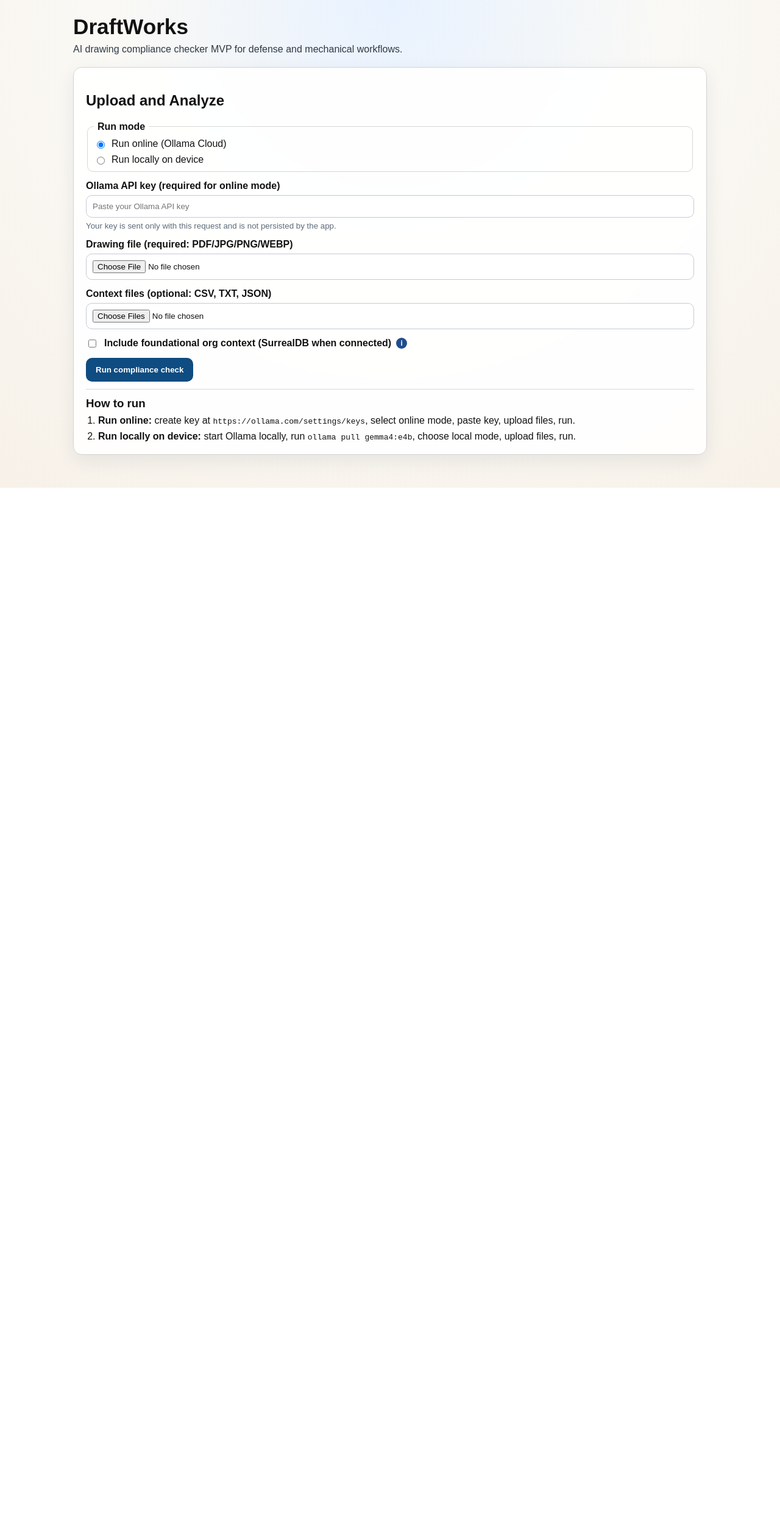
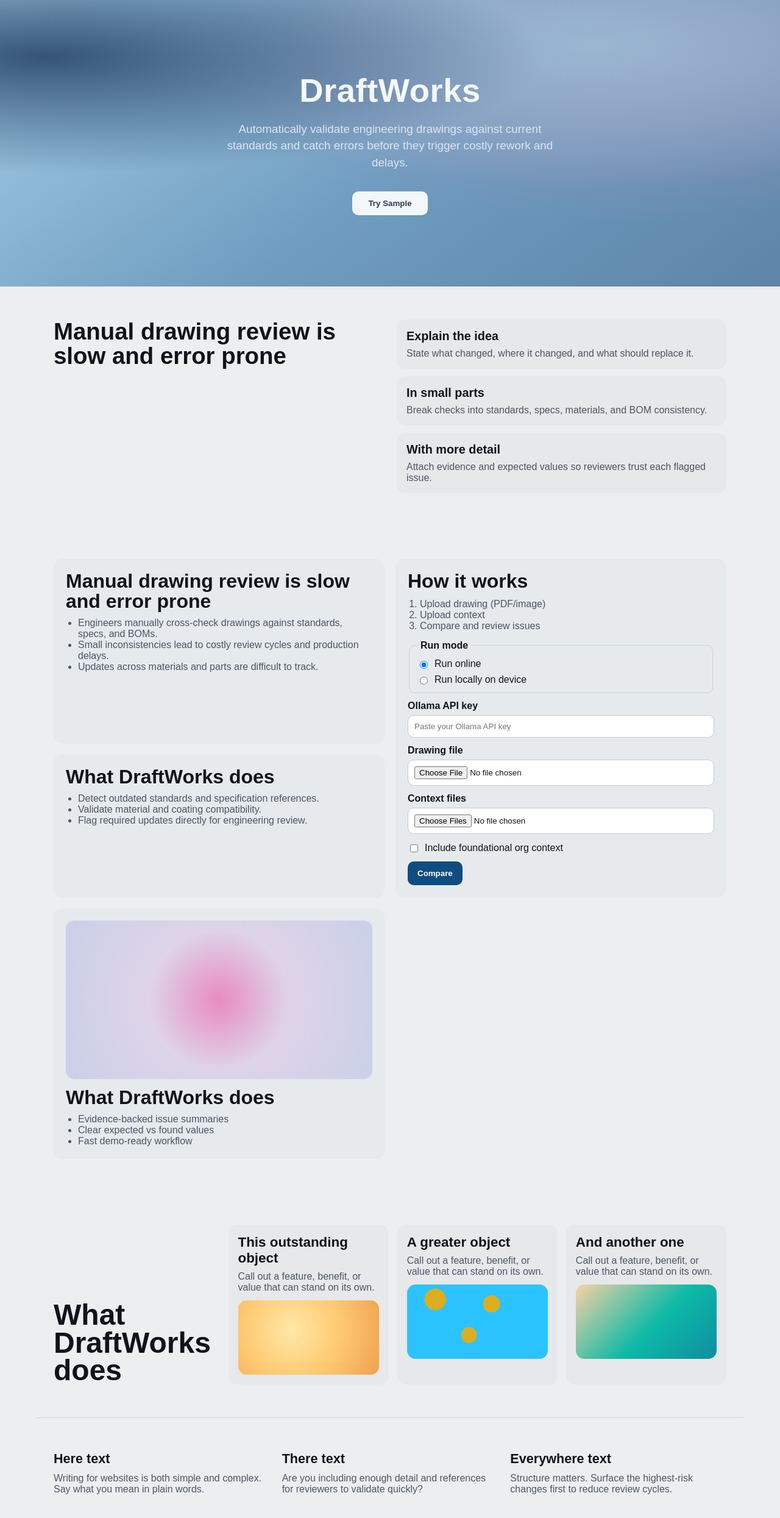
Before and after one commit to eperez28/DraftWorks, a React (Vite) app in the folder frontend/: page / in a window 1280 px wide. Shown: the top 2490 px of the page at 61% size. Before the commit the page ends 800 px from the top, so only its background shows below. Built offline with nearby package versions, Linux system fonts and the light colour scheme.

Commit message:
Redesign landing UI to match DraftWorks mock and keep analyzer workflow

```diff
--- a/frontend/src/App.tsx
+++ b/frontend/src/App.tsx
@@ -1,4 +1,4 @@
-import { ChangeEvent, FormEvent, useMemo, useState } from 'react'
+import { ChangeEvent, FormEvent, useMemo, useRef, useState } from 'react'
 
 type Severity = 'low' | 'medium' | 'high' | 'critical'
 
@@ -40,6 +40,7 @@
 }
 
 export function App() {
+  const analyzerRef = useRef<HTMLElement | null>(null)
   const [drawing, setDrawing] = useState<File | null>(null)
   const [contextFiles, setContextFiles] = useState<File[]>([])
   const [useFoundational, setUseFoundational] = useState(false)
@@ -64,10 +65,14 @@
     setContextFiles(files)
   }
 
+  const scrollToAnalyzer = () => {
+    analyzerRef.current?.scrollIntoView({ behavior: 'smooth', block: 'start' })
+  }
+
   const onSubmit = async (event: FormEvent) => {
     event.preventDefault()
     if (!drawing) {
-      setError('Please upload one drawing PDF first.')
+      setError('Please upload one drawing first.')
       return
     }
     if (inferenceMode === 'online' && !userApiKey.trim()) {
@@ -109,14 +114,54 @@
   }
 
   return (
-    <main className="page">
-      <header className="hero">
+    <main className="site-shell">
+      <section className="hero-wrap">
+        <div className="hero-inner">
           <h1>DraftWorks</h1>
-        <p className="subhead">AI drawing compliance checker MVP for defense and mechanical workflows.</p>
-      </header>
+          <p>
+            Automatically validate engineering drawings against current standards and catch errors before they
+            trigger costly rework and delays.
+          </p>
+          <button className="hero-btn" onClick={scrollToAnalyzer}>Try Sample</button>
+        </div>
+      </section>
 
-      <section className="card">
-        <h2>Upload and Analyze</h2>
+      <section className="content-wrap split-block">
+        <h2>Manual drawing review is slow and error prone</h2>
+        <div className="stack-cards">
+          <article>
+            <h3>Explain the idea</h3>
+            <p>State what changed, where it changed, and what should replace it.</p>
+          </article>
+          <article>
+            <h3>In small parts</h3>
+            <p>Break checks into standards, specs, materials, and BOM consistency.</p>
+          </article>
+          <article>
+            <h3>With more detail</h3>
+            <p>Attach evidence and expected values so reviewers trust each flagged issue.</p>
+          </article>
+        </div>
+      </section>
+
+      <section className="content-wrap panel-grid" ref={analyzerRef}>
+        <article className="panel">
+          <h3>Manual drawing review is slow and error prone</h3>
+          <ul>
+            <li>Engineers manually cross-check drawings against standards, specs, and BOMs.</li>
+            <li>Small inconsistencies lead to costly review cycles and production delays.</li>
+            <li>Updates across materials and parts are difficult to track.</li>
+          </ul>
+        </article>
+
+        <article className="panel analyzer-panel">
+          <h3>How it works</h3>
+          <ol>
+            <li>Upload drawing (PDF/image)</li>
+            <li>Upload context</li>
+            <li>Compare and review issues</li>
+          </ol>
+
           <form onSubmit={onSubmit} className="form-grid">
             <fieldset className="mode-switch" aria-label="Inference mode">
               <legend>Run mode</legend>
@@ -127,7 +172,7 @@
                   checked={inferenceMode === 'online'}
                   onChange={() => setInferenceMode('online')}
                 />
-              Run online (Ollama Cloud)
+                Run online
               </label>
               <label className="inline">
                 <input
@@ -142,64 +187,84 @@
 
             {inferenceMode === 'online' && (
               <label>
-              Ollama API key (required for online mode)
+                Ollama API key
                 <input
                   type="password"
                   placeholder="Paste your Ollama API key"
                   value={userApiKey}
                   onChange={(event) => setUserApiKey(event.target.value)}
                 />
-              <small>Your key is sent only with this request and is not persisted by the app.</small>
               </label>
             )}
 
             <label>
-            Drawing file (required: PDF/JPG/PNG/WEBP)
+              Drawing file
               <input type="file" accept=".pdf,.jpg,.jpeg,.png,.webp,image/*,application/pdf" onChange={onDrawingChange} />
             </label>
 
             <label>
-            Context files (optional: CSV, TXT, JSON)
+              Context files
               <input type="file" multiple onChange={onContextChange} />
             </label>
 
-          <label className="checkbox-row">
+            <label className="inline checkbox-line">
               <input
                 type="checkbox"
                 checked={useFoundational}
                 onChange={(event) => setUseFoundational(event.target.checked)}
               />
-            <span>
-              Include foundational org context (SurrealDB when connected)
-              <span
-                className="tooltip"
-                title="Planned rule: drawing-view item callouts will be validated against BOM rows for existence and quantity mismatches."
-              >
-                i
-              </span>
-            </span>
+              Include foundational org context
             </label>
 
-          <button type="submit" disabled={isLoading}>
-            {isLoading ? 'Analyzing…' : 'Run compliance check'}
-          </button>
+            <button type="submit" disabled={isLoading}>{isLoading ? 'Analyzing…' : 'Compare'}</button>
           </form>
-        <div className="instructions">
-          <h3>How to run</h3>
-          <ol>
-            <li>
-              <strong>Run online:</strong> create key at <code>https://ollama.com/settings/keys</code>, select online mode, paste key, upload files, run.
-            </li>
-            <li>
-              <strong>Run locally on device:</strong> start Ollama locally, run <code>ollama pull gemma4:e4b</code>, choose local mode, upload files, run.
-            </li>
-          </ol>
+
+          {error && <p className="error">{error}</p>}
+        </article>
+
+        <article className="panel">
+          <h3>What DraftWorks does</h3>
+          <ul>
+            <li>Detect outdated standards and specification references.</li>
+            <li>Validate material and coating compatibility.</li>
+            <li>Flag required updates directly for engineering review.</li>
+          </ul>
+        </article>
+
+        <article className="panel">
+          <div className="gradient-box" />
+          <h3>What DraftWorks does</h3>
+          <ul>
+            <li>Evidence-backed issue summaries</li>
+            <li>Clear expected vs found values</li>
+            <li>Fast demo-ready workflow</li>
+          </ul>
+        </article>
+      </section>
+
+      <section className="content-wrap card-row">
+        <h2>What DraftWorks does</h2>
+        <div className="feature-cards">
+          <article>
+            <h4>This outstanding object</h4>
+            <p>Call out a feature, benefit, or value that can stand on its own.</p>
+            <div className="thumb one" />
+          </article>
+          <article>
+            <h4>A greater object</h4>
+            <p>Call out a feature, benefit, or value that can stand on its own.</p>
+            <div className="thumb two" />
+          </article>
+          <article>
+            <h4>And another one</h4>
+            <p>Call out a feature, benefit, or value that can stand on its own.</p>
+            <div className="thumb three" />
+          </article>
         </div>
-        {error && <p className="error">{error}</p>}
       </section>
 
       {result && (
-        <section className="card">
+        <section className="content-wrap results-wrap">
           <h2>Results</h2>
           <p>{result.summary}</p>
           <div className="kpis">
@@ -209,7 +274,6 @@
             <span className="pill">Mode: {result.meta.inference_mode}</span>
             <span className="pill">LLM: {result.meta.llm_used ? `used (${result.meta.llm_model ?? 'unknown'})` : 'not used'}</span>
           </div>
-          {result.meta.llm_endpoint && <p className="meta-line">Endpoint: <code>{result.meta.llm_endpoint}</code></p>}
           {result.meta.llm_error && <p className="error">LLM fallback: {result.meta.llm_error}</p>}
 
           <table>
@@ -240,6 +304,21 @@
           </table>
         </section>
       )}
+
+      <footer className="content-wrap footer-grid">
+        <article>
+          <h4>Here text</h4>
+          <p>Writing for websites is both simple and complex. Say what you mean in plain words.</p>
+        </article>
+        <article>
+          <h4>There text</h4>
+          <p>Are you including enough detail and references for reviewers to validate quickly?</p>
+        </article>
+        <article>
+          <h4>Everywhere text</h4>
+          <p>Structure matters. Surface the highest-risk changes first to reduce review cycles.</p>
+        </article>
+      </footer>
     </main>
   )
 }
--- a/frontend/src/styles.css
+++ b/frontend/src/styles.css
@@ -1,57 +1,150 @@
 :root {
   font-family: "Space Grotesk", "Avenir Next", sans-serif;
-  color: #121212;
-  background: radial-gradient(circle at top, #e8f2ff 0%, #faf9f5 45%, #f7f1e8 100%);
+  color: #11131a;
+  background: #eff0f2;
+}
+
+* {
+  box-sizing: border-box;
 }
 
 body {
   margin: 0;
-  min-height: 100vh;
+  background: #eceef0;
 }
 
-.page {
-  max-width: 1040px;
-  margin: 0 auto;
-  padding: 24px;
+.site-shell {
+  width: 100%;
 }
 
-.hero h1 {
-  margin: 0;
-  font-size: 2.2rem;
+.hero-wrap {
+  min-height: 470px;
+  display: grid;
+  place-items: center;
+  text-align: center;
+  padding: 48px 18px;
+  color: #f4f8ff;
+  background:
+    radial-gradient(110% 70% at 6% 20%, #355477 0%, transparent 58%),
+    radial-gradient(90% 80% at 76% 16%, #9ab7d2 0%, transparent 62%),
+    radial-gradient(80% 80% at 82% 20%, #8f90b8 0%, transparent 72%),
+    linear-gradient(145deg, #a7d0e8 0%, #6f9cbf 55%, #5e85a7 100%);
 }
 
-.subhead {
-  margin-top: 8px;
-  color: #2f3945;
-  max-width: 72ch;
+.hero-inner h1 {
+  margin: 0;
+  font-size: clamp(2.1rem, 5vw, 3.4rem);
+  letter-spacing: 0.01em;
 }
 
-.card {
-  margin-top: 20px;
-  background: #ffffffe6;
-  border: 1px solid #d4d4d4;
+.hero-inner p {
+  margin: 18px auto 0;
+  max-width: 560px;
+  color: #dbe6f4;
+  font-size: 1.18rem;
+  line-height: 1.45;
+}
+
+.hero-btn {
+  margin-top: 34px;
+  border: none;
+  background: #f3f6fb;
+  color: #2b3e54;
+  border-radius: 10px;
+  padding: 12px 26px;
+  font-weight: 700;
+  cursor: pointer;
+}
+
+.content-wrap {
+  max-width: 1160px;
+  margin: 0 auto;
+  padding: 54px 28px;
+}
+
+.split-block {
+  display: grid;
+  grid-template-columns: 1fr 1fr;
+  gap: 22px;
+}
+
+.split-block h2 {
+  margin: 0;
+  font-size: clamp(2rem, 3vw, 3rem);
+  line-height: 1.04;
+}
+
+.stack-cards {
+  display: grid;
+  gap: 12px;
+}
+
+.stack-cards article {
+  background: #e7e8ea;
+  border-radius: 14px;
+  padding: 16px;
+}
+
+.stack-cards h3 {
+  margin: 0;
+  font-size: 1.24rem;
+}
+
+.stack-cards p {
+  margin: 8px 0 0;
+  color: #4e555f;
+}
+
+.panel-grid {
+  display: grid;
+  grid-template-columns: 1fr 1fr;
+  gap: 18px;
+}
+
+.panel {
+  background: #e6eaed;
   border-radius: 14px;
   padding: 20px;
-  backdrop-filter: blur(2px);
-  box-shadow: 0 10px 30px rgba(14, 43, 78, 0.08);
+}
+
+.panel h3 {
+  margin: 0 0 10px;
+  font-size: 2rem;
+  line-height: 1.03;
+}
+
+.panel ul,
+.panel ol {
+  margin: 0;
+  padding-left: 20px;
+  color: #4d5560;
+}
+
+.analyzer-panel {
+  grid-row: span 2;
+}
+
+.analyzer-panel h3 {
+  margin-bottom: 12px;
 }
 
 .form-grid {
   display: grid;
-  gap: 14px;
+  gap: 12px;
+  margin-top: 14px;
 }
 
 .mode-switch {
-  border: 1px solid #d7d7d7;
+  border: 1px solid #c8d0d7;
   border-radius: 10px;
-  padding: 10px;
+  padding: 12px;
   display: grid;
   gap: 8px;
 }
 
 .mode-switch legend {
+  padding: 0 6px;
   font-weight: 700;
-  padding: 0 6px;
 }
 
 label {
@@ -67,29 +160,8 @@
   font-weight: 500;
 }
 
-.checkbox-row {
-  display: flex;
-  align-items: center;
-  gap: 10px;
-}
-
-.checkbox-row span {
-  display: flex;
-  align-items: center;
-  gap: 8px;
-}
-
-.tooltip {
-  width: 18px;
-  height: 18px;
-  border-radius: 999px;
-  display: inline-flex;
-  align-items: center;
-  justify-content: center;
-  background: #1f4d8f;
-  color: #fff;
-  font-size: 12px;
-  cursor: help;
+.checkbox-line {
+  margin-top: 2px;
 }
 
 input[type="file"],
@@ -98,11 +170,6 @@
   border-radius: 10px;
   padding: 10px;
   background: #fff;
-}
-
-small {
-  color: #5d6a78;
-  font-weight: 500;
 }
 
 button {
@@ -117,36 +184,91 @@
 }
 
 button:disabled {
-  opacity: 0.6;
+  opacity: 0.64;
 }
 
 .error {
   color: #a31621;
-  margin-top: 8px;
+  margin-top: 6px;
 }
 
-.instructions {
-  margin-top: 12px;
-  border-top: 1px solid #d9d9d9;
-  padding-top: 12px;
+.gradient-box {
+  height: 260px;
+  border-radius: 14px;
+  background:
+    radial-gradient(circle at center, rgba(233, 128, 188, 0.9) 0%, rgba(215, 188, 226, 0.5) 40%, rgba(193, 202, 231, 0.8) 100%);
+  margin-bottom: 14px;
 }
 
-.instructions h3 {
-  margin: 0 0 8px;
+.card-row {
+  display: grid;
+  grid-template-columns: 1fr 3fr;
+  gap: 14px;
+  align-items: end;
 }
 
-.instructions ol {
-  margin: 8px 0 0;
-  padding-left: 20px;
+.card-row h2 {
+  margin: 0;
+  font-size: 3rem;
+  line-height: 0.95;
+}
+
+.feature-cards {
   display: grid;
-  gap: 8px;
+  grid-template-columns: repeat(3, 1fr);
+  gap: 14px;
+}
+
+.feature-cards article {
+  background: #e7e8ea;
+  border-radius: 14px;
+  padding: 16px;
+}
+
+.feature-cards h4 {
+  margin: 0;
+  font-size: 1.4rem;
+}
+
+.feature-cards p {
+  margin: 8px 0 12px;
+  color: #4d5560;
+}
+
+.thumb {
+  height: 122px;
+  border-radius: 14px;
+}
+
+.thumb.one {
+  background: radial-gradient(circle at 38% 40%, #ffe8a8 0%, #ffca73 48%, #f0a14f 100%);
+}
+
+.thumb.two {
+  background:
+    radial-gradient(circle at 20% 20%, #ddad20 0 8%, transparent 9%),
+    radial-gradient(circle at 60% 26%, #ddad20 0 8%, transparent 9%),
+    radial-gradient(circle at 44% 68%, #ddad20 0 8%, transparent 9%),
+    #2bc3ff;
+}
+
+.thumb.three {
+  background: linear-gradient(135deg, #f9d2a4 0%, #0cbaa7 55%, #0f8ea1 100%);
+}
+
+.results-wrap {
+  padding-top: 20px;
+}
+
+.results-wrap h2 {
+  margin: 0;
 }
 
 .kpis {
   display: flex;
-  gap: 10px;
-  margin: 10px 0;
   flex-wrap: wrap;
+  gap: 8px;
+  margin: 12px 0;
 }
 
 .pill {
@@ -158,16 +280,10 @@
   font-weight: 600;
 }
 
-.meta-line {
-  margin: 10px 0 0;
-  color: #334355;
-}
-
 table {
   border-collapse: collapse;
   width: 100%;
   font-size: 0.92rem;
-  margin-top: 8px;
 }
 
 th,
@@ -186,13 +302,41 @@
   background: #fafcfe;
 }
 
-@media (max-width: 720px) {
-  .page {
-    padding: 14px;
+.footer-grid {
+  border-top: 1px solid #d5d9de;
+  display: grid;
+  grid-template-columns: repeat(3, 1fr);
+  gap: 20px;
+  padding-bottom: 72px;
+}
+
+.footer-grid h4 {
+  margin: 0;
+  font-size: 1.35rem;
+}
+
+.footer-grid p {
+  margin: 10px 0 0;
+  color: #4f5762;
+}
+
+@media (max-width: 980px) {
+  .split-block,
+  .panel-grid,
+  .card-row,
+  .footer-grid {
+    grid-template-columns: 1fr;
   }
 
-  table {
-    display: block;
-    overflow-x: auto;
+  .analyzer-panel {
+    grid-row: auto;
+  }
+
+  .feature-cards {
+    grid-template-columns: 1fr;
+  }
+
+  .card-row h2 {
+    font-size: 2.4rem;
   }
 }
```
Also changed, not shown: 1 other file (tests, documents, lock files or other folders). Lines whose indentation alone changed are shown as unchanged.
